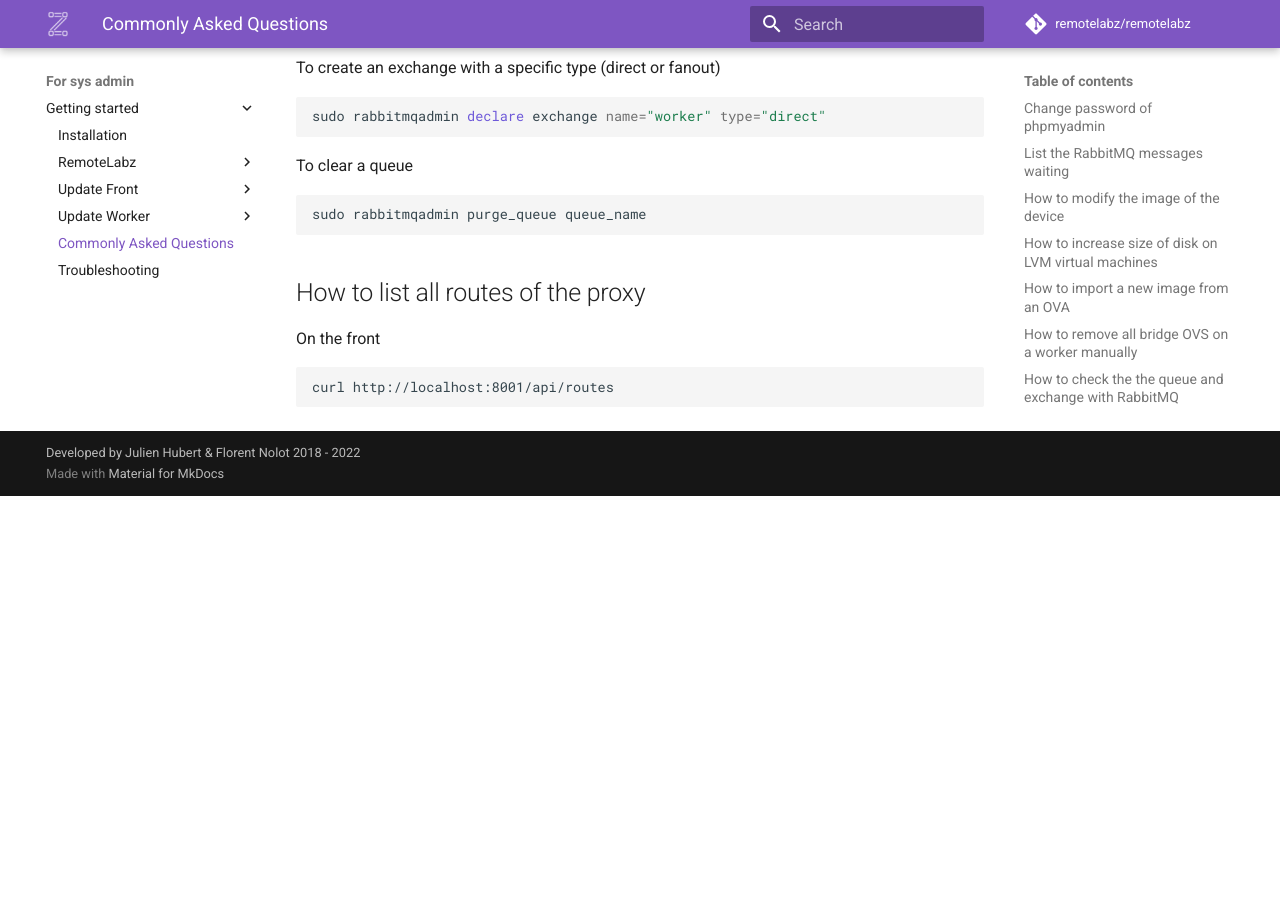
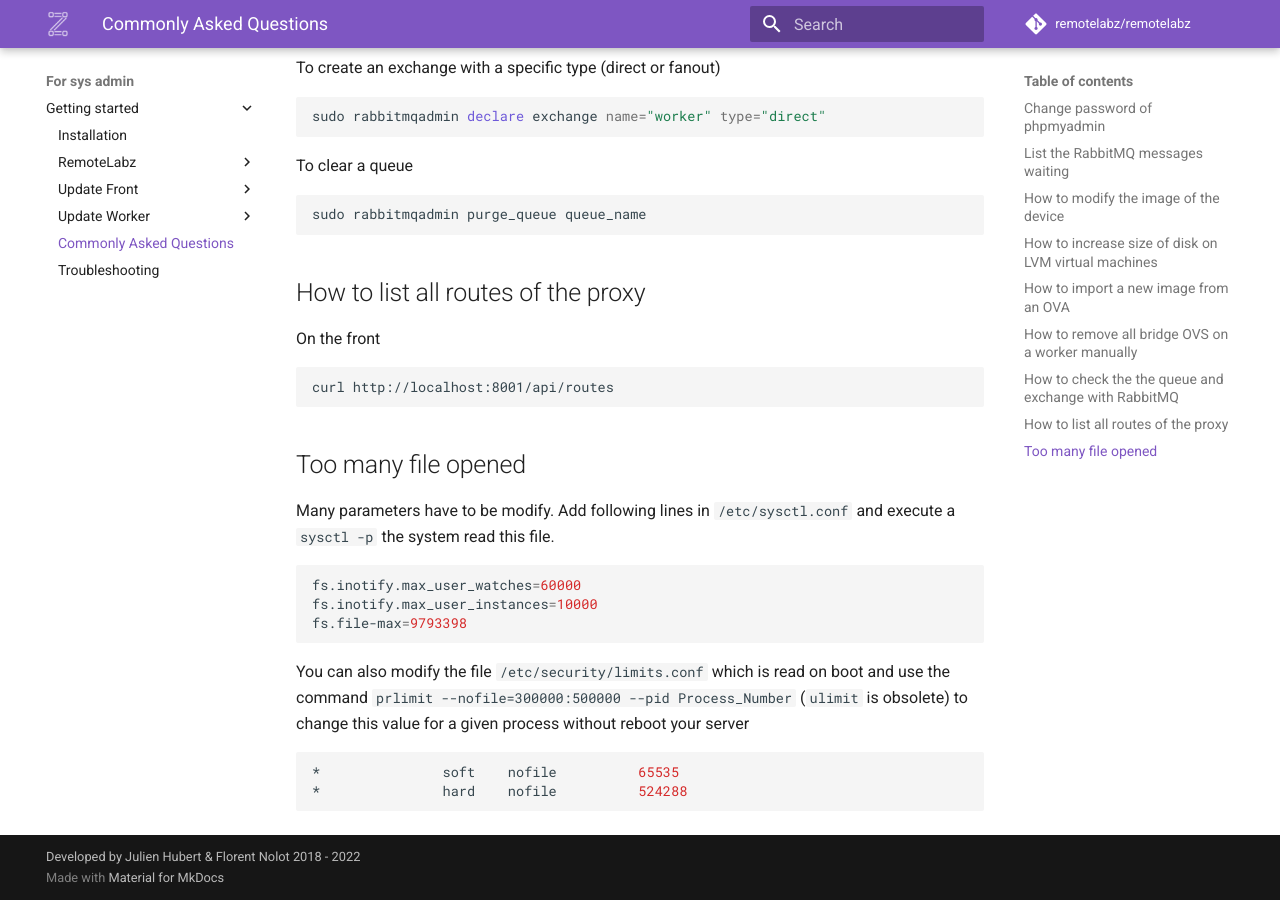
Before and after one commit to remotelabz/remotelabz-docs, an MkDocs documentation site: the page built from docs/administrators/getting-started/commonly-asked-questions.md, in a window 1280 px wide and 900 px high, scrolled down 2928 px. Built offline with MkDocs 1.6.1 and Material for MkDocs 9.7.7, drawn with Linux system fonts in a browser that asks for light colours; comment, search, counter and statistics services are not loaded; before the commit the page ends 3424 px from its top, so only the background shows below that.

Commit message:
Add too many files opened doc

````diff
--- a/docs/administrators/getting-started/commonly-asked-questions.md
+++ b/docs/administrators/getting-started/commonly-asked-questions.md
@@ -104,3 +104,21 @@ On the front
 ```bash
 curl http://localhost:8001/api/routes
 ```
+
+
+## Too many file opened
+Many parameters have to be modify. Add following lines in `/etc/sysctl.conf` and execute a `sysctl -p` the system read this file.
+
+```bash
+fs.inotify.max_user_watches=60000
+fs.inotify.max_user_instances=10000
+fs.file-max=9793398
+```
+
+You can also modify the file `/etc/security/limits.conf` which is read on boot and use the command `prlimit --nofile=300000:500000 --pid Process_Number` (`ulimit` is obsolete) to change this value for a given process
+without reboot your server
+
+```bash
+*               soft    nofile          65535
+*               hard    nofile          524288
+```
````
